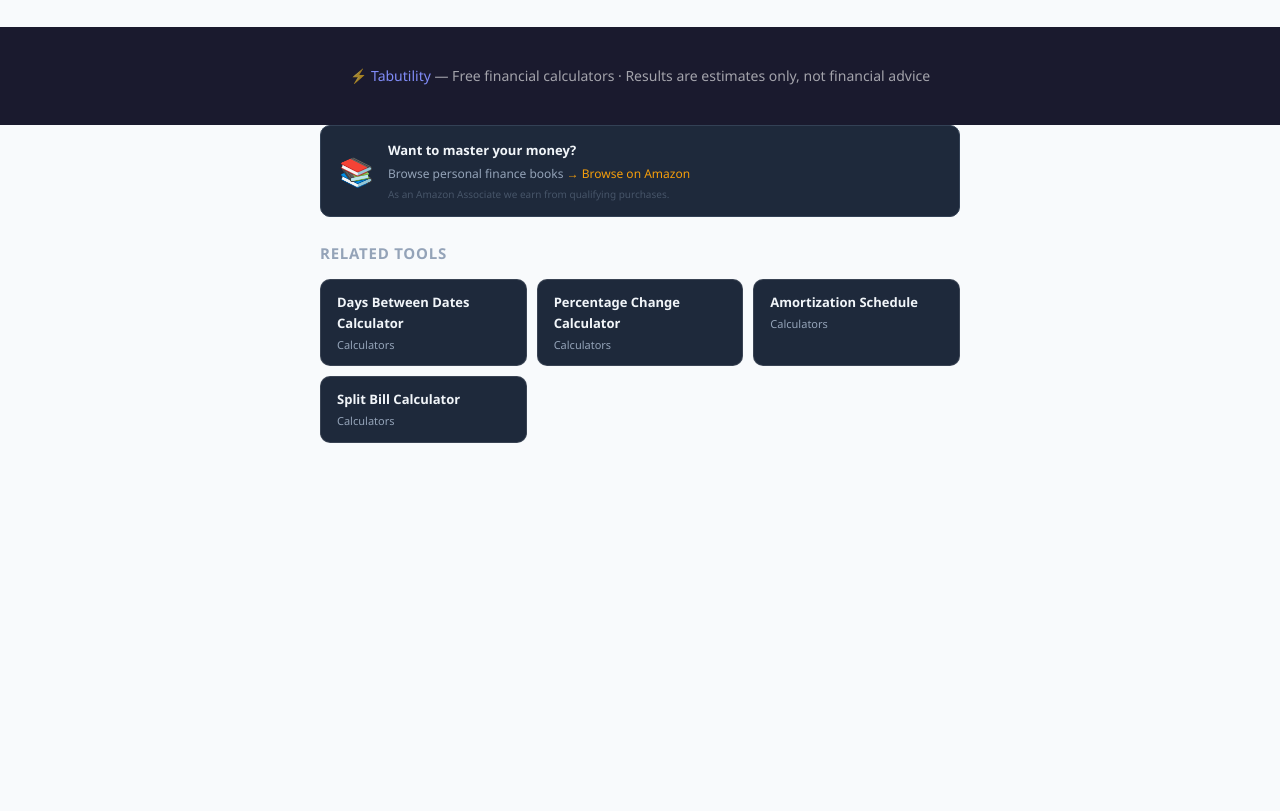
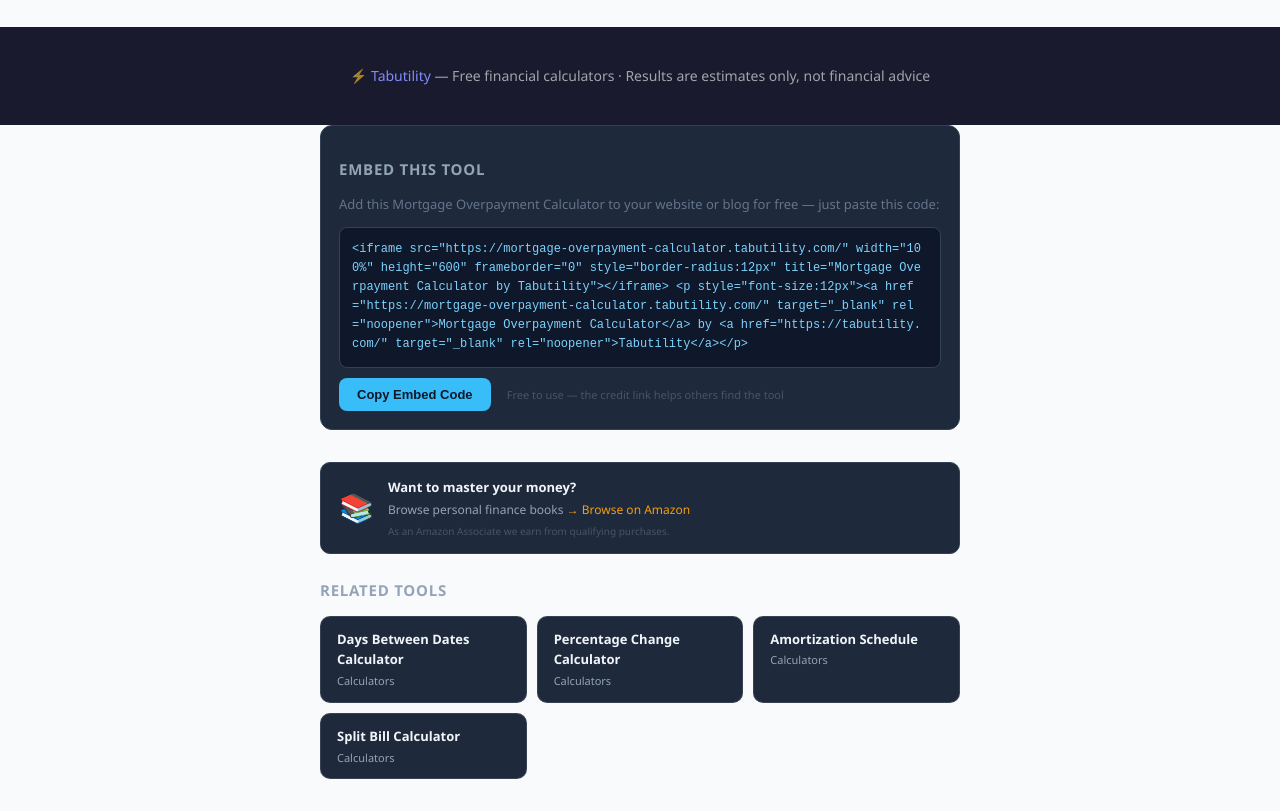
Before and after one commit to rakeshv02/mortgage-overpayment-calculator, a website: page index.html in a window 1280 px wide. Shown: the part 2360-3171 px from the top of the page. Before the commit the page ends 2835 px from the top, so only its background shows below. Drawn offline with Linux system fonts and the light colour scheme.

Commit message:
Add embed widget with credit link

```diff
--- a/index.html
+++ b/index.html
@@ -243,6 +243,16 @@
 
 calculate();
 </script>
+
+<!-- embed-widget -->
+<div style="max-width:640px;margin:0 auto 32px;background:#1e293b;border:1px solid #334155;border-radius:12px;padding:18px">
+  <h2 style="font-size:15px;font-weight:700;color:#94a3b8;text-transform:uppercase;letter-spacing:.05em;margin-bottom:12px">Embed This Tool</h2>
+  <p style="font-size:13px;color:#64748b;margin-bottom:12px">Add this Mortgage Overpayment Calculator to your website or blog for free — just paste this code:</p>
+  <div style="background:#0f172a;border:1px solid #334155;border-radius:8px;padding:12px;font-family:monospace;font-size:12px;color:#7dd3fc;word-break:break-all;margin-bottom:10px" id="embed-code">&lt;iframe src=&quot;https://mortgage-overpayment-calculator.tabutility.com/&quot; width=&quot;100%&quot; height=&quot;600&quot; frameborder=&quot;0&quot; style=&quot;border-radius:12px&quot; title=&quot;Mortgage Overpayment Calculator by Tabutility&quot;&gt;&lt;/iframe&gt;
+&lt;p style=&quot;font-size:12px&quot;&gt;&lt;a href=&quot;https://mortgage-overpayment-calculator.tabutility.com/&quot; target=&quot;_blank&quot; rel=&quot;noopener&quot;&gt;Mortgage Overpayment Calculator&lt;/a&gt; by &lt;a href=&quot;https://tabutility.com/&quot; target=&quot;_blank&quot; rel=&quot;noopener&quot;&gt;Tabutility&lt;/a&gt;&lt;/p&gt;</div>
+  <button onclick="navigator.clipboard.writeText(document.getElementById('embed-code').textContent).then(()=>{this.textContent='Copied!';setTimeout(()=>this.textContent='Copy Embed Code',2000)})" style="background:#38bdf8;color:#0f172a;border:none;border-radius:8px;padding:9px 18px;font-size:13px;font-weight:700;cursor:pointer">Copy Embed Code</button>
+  <span style="font-size:11px;color:#475569;margin-left:12px">Free to use — the credit link helps others find the tool</span>
+</div>
 <div style="margin:0 auto 24px;max-width:640px;background:#1e293b;border-radius:10px;padding:14px 18px;display:flex;align-items:center;gap:14px;cursor:pointer;border:1px solid #334155" onclick="window.open('https://www.amazon.com/s?k=personal+finance+books&tag=tabutility-20','_blank','noopener noreferrer')" title="Want to master your money?">
   <span style="font-size:28px;flex-shrink:0">📚</span>
   <div style="min-width:0">
```
